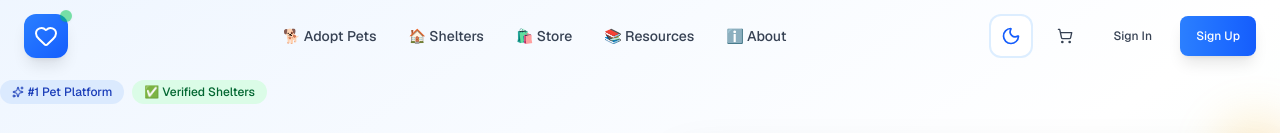
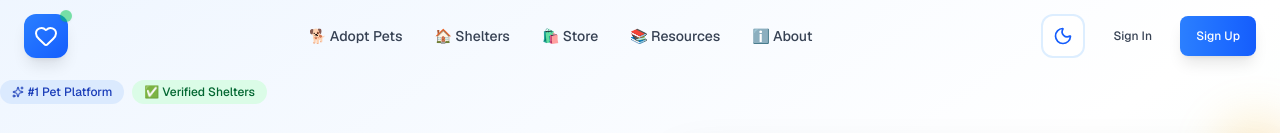
Before and after one commit to sithummadhuranga/home4paws-platform, a Next.js app in the folder frontend/: page / in a window 1280 px wide. Shown: the top 133 px of the page. Built offline with nearby package versions, Linux system fonts and the light colour scheme; grey boxes are pictures that could not be loaded.

Commit message:
Update Header.tsx

```diff
--- a/frontend/src/components/layout/Header.tsx
+++ b/frontend/src/components/layout/Header.tsx
@@ -2,6 +2,7 @@
 
 import Link from "next/link"
 import { useState, useEffect, memo, useCallback } from "react"
+import { usePathname } from "next/navigation" // Add this import
 import { Button } from "@/components/ui/button"
 import { ThemeToggle } from "@/components/common/ThemeToggle"
 import { Menu, X, Heart, Search, User, LogOut, Bell, ShoppingCart } from "lucide-react"
@@ -71,8 +72,11 @@ export default function Header() {
   const [isOpen, setIsOpen] = useState(false)
   const [scrolled, setScrolled] = useState(false)
   const { user, logout, isAuthenticated, isLoading } = useAuth()
+  const { cartCount } = useCart();
+  const pathname = usePathname(); // Get current route path
 
-  const { cartCount } = useCart();
+  // Check if current path is store related
+  const isStorePage = pathname?.includes('/store') || pathname?.includes('/product') || pathname?.includes('/cart');
 
   // Performance-optimized scroll handler
   useEffect(() => {
@@ -168,7 +172,8 @@ export default function Header() {
                         <span className="sr-only">Search</span>
                       </Button>
 
-                      {/* Add Cart Button */}
+                      {/* Show Cart Button only on store pages */}
+                      {isStorePage && (
                         <Button
                           variant="ghost"
                           size="sm"
@@ -185,6 +190,7 @@ export default function Header() {
                             <span className="sr-only">Shopping Cart</span>
                           </Link>
                         </Button>
+                      )}
 
                       <DropdownMenu>
                         <DropdownMenuTrigger asChild>
@@ -220,7 +226,8 @@ export default function Header() {
                     </div>
                   ) : (
                     <div className="flex items-center space-x-3">
-                      {/* Add Cart Button for non-authenticated users */}
+                      {/* Only show Cart Button for non-authenticated users on store pages */}
+                      {isStorePage && (
                         <Button
                           variant="ghost"
                           size="sm"
@@ -237,6 +244,7 @@ export default function Header() {
                             <span className="sr-only">Shopping Cart</span>
                           </Link>
                         </Button>
+                      )}
                       <Link href="/auth/login">
                         <Button variant="ghost" size="sm" className="h-10 px-4 font-medium">
                           Sign In
```
Lines whose indentation alone changed are shown as unchanged.
